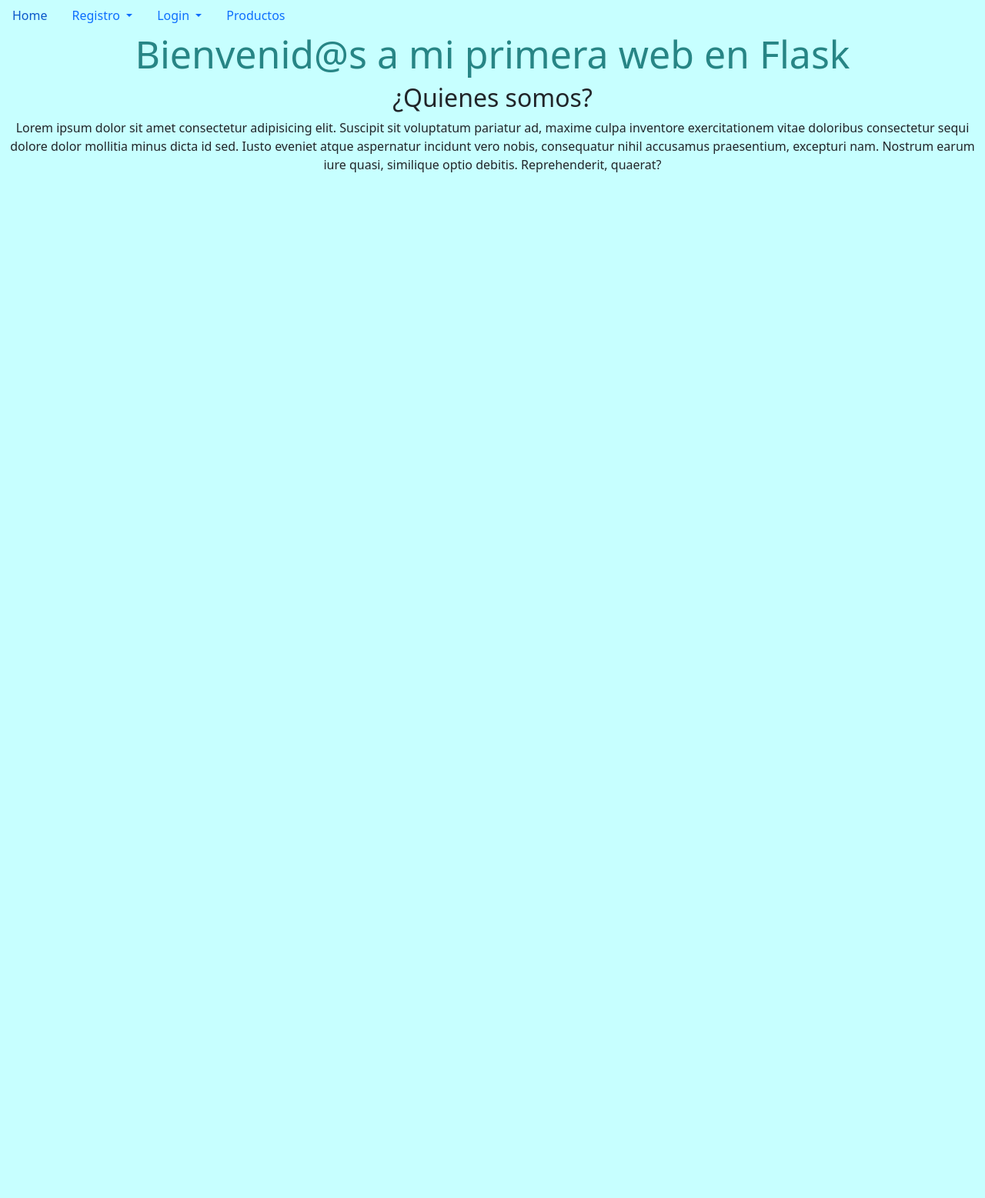
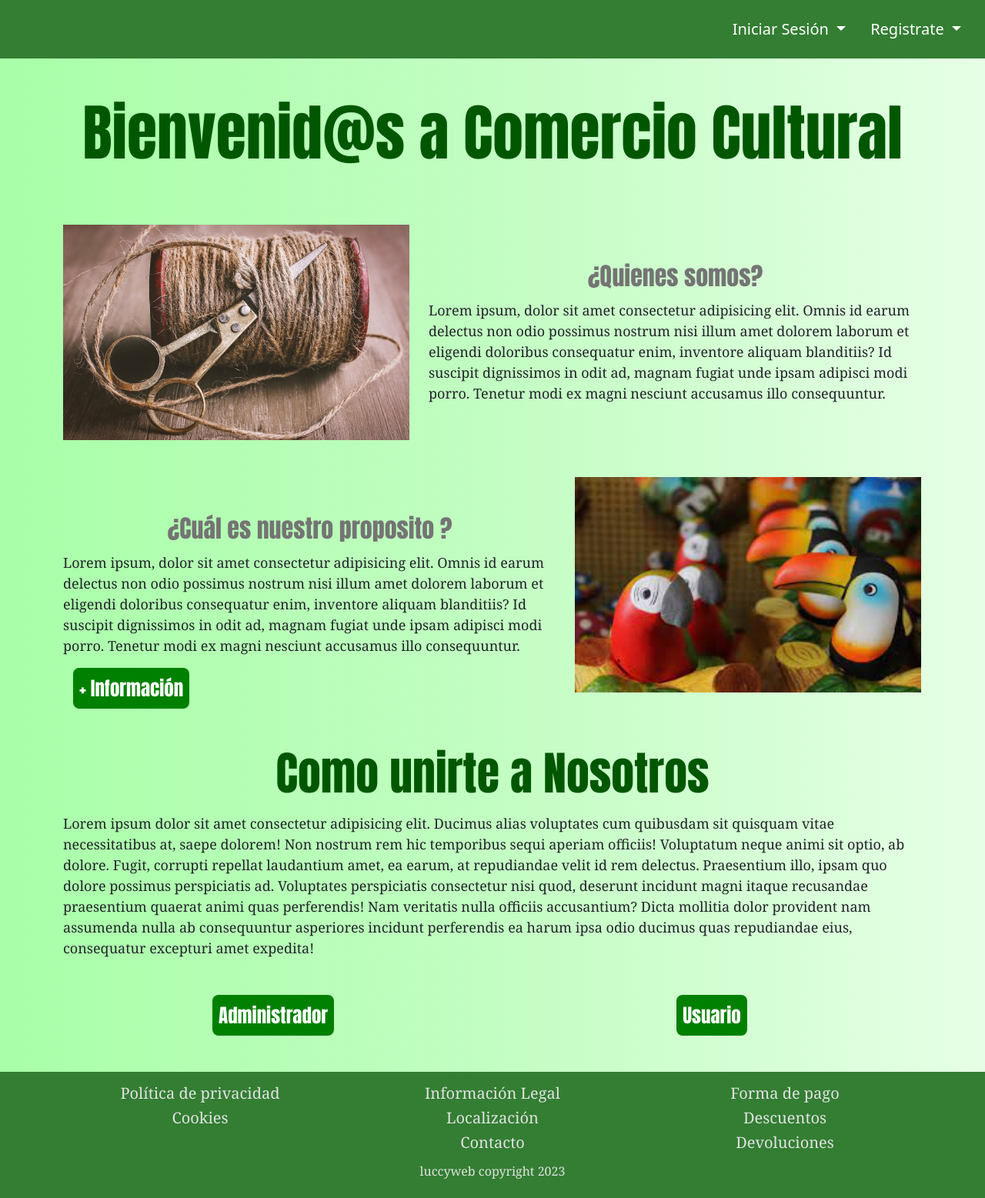
Before and after one commit to Pucelana/my_project_flask, a Flask app: page / in a window 1280 px wide. Shown: the whole page at 77% size. Before the commit the page ends 224 px from the top, so only its background shows below. Run offline with Flask 3, Linux system fonts and the light colour scheme; some libraries are stand-ins or nearby versions.

Commit message:
nuevo codigo

```diff
--- a/app.py
+++ b/app.py
@@ -35,8 +35,8 @@ def get_connection():
     return conexion
 
 @app.route( "/" )
-def  index ():
-  return  render_template('sitio/index.html')
+def  home_sitio():
+  return  render_template('sitio/home_sitio.html')
 
 # Registro de Administradores
 @app.route('/registro_admin/', methods=['GET','POST'])
--- a/static/css/estilo.css
+++ b/static/css/estilo.css
@@ -1,11 +1,152 @@
-body{
-    background-color: #c7ffff;
+#body_1{
+    background: linear-gradient( 90deg, #a8ffa8, #c2fdc2, #e6ffe6);
 }
-h1{
-    color: #278585;
-    font-size: 50px;
+#body_2{
+    background:  #e0ffed;
 }
-#h1_admin{
-    color: #003d3d;
-    font-size: 35px;
+#body_admin_home{
+    background-image: linear-gradient(rgba(0, 0, 0, 0.5), rgba(0, 0, 0, 0.5)), url("/static/img2/pexels-fallon-michael-3551711.jpg");
+    background-repeat: no-repeat;
+    background-position: center center;
+    background-size: cover;
+    min-height: 574px;
 }
+.h1_admin_home{
+    font-family: Impact, Haettenschweiler, 'Arial Narrow Bold', sans-serif;
+    margin-top: 120px;
+    font-size: 60px;
+    color: #64ce64;
+}
+.btn_admin_home{
+    margin-top: 150px;
+    display: flex;
+    justify-content: center;
+}
+.text_admin_home{
+    font-family: Impact, Haettenschweiler, 'Arial Narrow Bold', sans-serif;
+    font-size: 65px;
+    color: #48d148;
+}
+.texto_home_usu{
+    color: #54c454;
+}
+.body_regis{
+    background-color: #d6ffd6;
+}
+.body_login{
+    background-color: #e9f9ff;
+}
+.home_sitio{
+    background-color: #337e33;
+    padding: 15px;
+    color: white;
+}
+.nav-admin{
+    background-color: #b9ffd6;
+}
+.nav-a{
+    color: #3fad6d;
+}
+.nav-a:hover{
+    color: #ac9579;
+}
+.admin{
+    color: #ffaf4e;
+}
+#h1_sit_home{
+    font-family: Impact, Haettenschweiler, 'Arial Narrow Bold', sans-serif;
+    color: #005700;
+    font-size: 80px;
+}
+.h2_sit_home{
+    font-family: Impact, Haettenschweiler, 'Arial Narrow Bold', sans-serif;
+    color: #747474;
+}
+.text_h3{
+    font-family: Impact, Haettenschweiler, 'Arial Narrow Bold', sans-serif;
+    font-size: 60px;
+    color: #005700;
+}
+.fotos_sitio{
+    width: 450px;
+    height: 280px;
+    text-align: center;
+}
+.texto{
+    font-family: Cambria, Cochin, Georgia, Times, 'Times New Roman', serif;
+    font-size: 18px;
+}
+/* Botón de acceso del home de admin */
+.btn_acceso_a{
+    font-size: 25px;
+    font-family: Impact, Haettenschweiler, 'Arial Narrow Bold', sans-serif;;
+    border: 0px;
+    padding: 8px;
+    border-radius: 8px;
+    background-color: #008000;
+    color: #ffffff;
+}
+/* Botón hover de cceso del home de admin */
+.btn_acceso_a:hover{
+    background-color: #ffffff;
+    color: #008000;
+    border: 4px solid #008000;
+}
+#foot_sit_home{
+    background-color: #337e33;
+}
+.foot_text{
+    color: #e2e2e2;
+    font-family: Cambria, Cochin, Georgia, Times, 'Times New Roman', serif;
+}
+.alerta_regis{
+    font-size: 16px;
+    color: #ff0000;
+    background-color: #ffa3a3;
+    transition: ease-in .4s;
+}
+.alert_admin{
+    font-size: 16px;
+    color: #003f00;
+    background-color: #a8ffa8;
+}
+.carrusel{
+    height: 600px;
+}
+#form_post_admin{
+    display: none;
+}
+#form_comentarios{
+    display: none;
+    position: fixed;
+    top: 20%;
+    bottom: 50%;
+    left: 0;
+    width: 50%;
+    height: 50%;
+    background-color: rgba(0, 0, 0, 0.5);
+
+}
+.card_bordes{
+    background-color: #cdffe2;
+    padding: 2px;
+}
+/* Estilo para la seccion de los dialogos
+.dialog_box{
+    width: 400px;
+    padding: 20px;
+    background-color: #f0f0f0;
+    border: 1px solid #ccc;
+    border-radius: 4px;
+}
+.dialog_text{
+    margin-bottom: 10px;
+}
+.dialog_boton{
+    background-color: #4CAF50;
+    color: #ffffff;
+    padding: 8px 12px;
+    border: none;
+    border-radius: 4px;
+    cursor: pointer;
+}*/
--- /dev/null
+++ b/templates/sitio/home_sitio.html
@@ -0,0 +1,107 @@
+<!doctype html>
+<html lang="en">
+<head>
+  <title>Home Principal</title>
+  <!-- Required meta tags -->
+  <meta charset="utf-8">
+  <meta name="viewport" content="width=device-width, initial-scale=1, shrink-to-fit=no">
+  <!-- Bootstrap CSS v5.2.1 -->
+  <link href="https://cdn.jsdelivr.net/npm/bootstrap@5.2.1/dist/css/bootstrap.min.css" rel="stylesheet"
+    integrity="sha384-iYQeCzEYFbKjA/T2uDLTpkwGzCiq6soy8tYaI1GyVh/UjpbCx/TYkiZhlZB6+fzT" crossorigin="anonymous">
+  <!-- CSS -->
+  <link href="{{ url_for('static', filename='css/estilo.css') }}" rel="stylesheet" type="text/css">
+</head>
+<body id="body_1">
+  <header>
+    <nav class="nav justify-content-end home_sitio">
+      <li class="nav-item dropdown">
+        <a class="nav-link dropdown-toggle text-white fs-5" href="#" role="button" data-bs-toggle="dropdown" aria-expanded="false">
+          Iniciar Sesión
+        </a>
+        <ul class="dropdown-menu">
+          <li><a class="dropdown-item" href="/login_admin/">Administrador</a></li>
+          <li><a class="dropdown-item" href="/login_usu/">Usuario</a></li>
+        </ul>
+      </li>
+      <li class="nav-item dropdown">
+        <a class="nav-link dropdown-toggle text-white fs-5" href="#" role="button" data-bs-toggle="dropdown" aria-expanded="false">
+          Registrate
+        </a>
+        <ul class="dropdown-menu">
+          <li><a class="dropdown-item" href="/registro_admin/">Administrador</a></li>
+          <li><a class="dropdown-item" href="/registro_usu/">Usuario</a></li>
+        </ul>
+      </li>
+    </nav>
+    <h1 class="text-center my-5" id="h1_sit_home">Bienvenid@s a Comercio Cultural</h1>
+  </header>
+  <main>
+    <section class="container-lg pt-4">
+      <div class="row">
+        <div class="col-5">
+          <img src="static/img2/Artesania.jpg" class="img-fluid fotos_sitio" alt="artesania">
+        </div>
+        <div class="col-7">
+          <h2 class="text-center mt-5 h2_sit_home">¿Quienes somos?</h2>
+          <p class="texto pt-1">Lorem ipsum, dolor sit amet consectetur adipisicing elit. Omnis id earum delectus non odio possimus nostrum nisi illum amet dolorem laborum et eligendi doloribus consequatur enim, inventore aliquam blanditiis? Id suscipit dignissimos in odit ad, magnam fugiat unde ipsam adipisci modi porro. Tenetur modi ex magni nesciunt accusamus illo consequuntur.</p>
+        </div>
+      </div>
+      <div class="row my-5">
+        <div class="col-7">
+          <h2 class="text-center mt-5 h2_sit_home">¿Cuál es nuestro proposito ?</h2>
+          <p class="texto pt-1">Lorem ipsum, dolor sit amet consectetur adipisicing elit. Omnis id earum delectus non odio possimus nostrum nisi illum amet dolorem laborum et eligendi doloribus consequatur enim, inventore aliquam blanditiis? Id suscipit dignissimos in odit ad, magnam fugiat unde ipsam adipisci modi porro. Tenetur modi ex magni nesciunt accusamus illo consequuntur.</p>
+          <button type="button" class="btn"><a href="#" class="text-decoration-none btn_acceso_a">+ Información</a></button>
+        </div>
+
+        <div class="col-5">
+          <img src="static/img2/tucanjpg.jpg" class="img-fluid fotos_sitio" alt="artesania">
+        </div>
+      </div>
+      <div id="">
+      <h3 class="text-center text_h3 mb-3">Como unirte a Nosotros</h3>
+      <p class="texto mb-5">Lorem ipsum dolor sit amet consectetur adipisicing elit. Ducimus alias voluptates cum quibusdam sit quisquam vitae necessitatibus at, saepe dolorem! Non nostrum rem hic temporibus sequi aperiam officiis! Voluptatum neque animi sit optio, ab dolore. Fugit, corrupti repellat laudantium amet, ea earum, at repudiandae velit id rem delectus. Praesentium illo, ipsam quo dolore possimus perspiciatis ad. Voluptates perspiciatis consectetur nisi quod, deserunt incidunt magni itaque recusandae praesentium quaerat animi quas perferendis! Nam veritatis nulla officiis accusantium? Dicta mollitia dolor provident nam assumenda nulla ab consequuntur asperiores incidunt perferendis ea harum ipsa odio ducimus quas repudiandae eius, consequatur excepturi amet expedita!</p>
+      </div>
+      <div class="row mb-5">
+        <div class="col-6 text-center">
+          <button type="submit" class="btn"><a href="/registro_admin/" class="text-decoration-none btn_acceso_a">Administrador</a></button>
+        </div>
+        <div class="col-6 text-center">
+          <button type="submit" class="btn"><a href="/registro_usu/" class="text-decoration-none btn_acceso_a">Usuario</a></button>
+        </div>
+      </div>
+    </section>
+  </main>
+  <footer id="foot_sit_home">
+    <section class="container-lg py-3">
+      <div class="row foot_text">
+        <div class="col-4">
+         <h5 class="text-center">Política de privacidad</h5>
+         <h5 class="text-center">Cookies</h5>
+        </div>
+        <div class="col-4">
+          <h5 class="text-center">Información Legal</h5>
+          <h5 class="text-center">Localización</h5>
+          <h5 class="text-center">Contacto</h5>
+        </div>
+        <div class="col-4">
+          <h5 class="text-center">Forma de pago</h5>
+          <h5 class="text-center">Descuentos</h5>
+          <h5 class="text-center">Devoluciones</h5>
+        </div>
+      </div>
+      <div class="foot_text pt-2">
+        <h6 class="text-center">luccyweb copyright 2023</h6>
+      </div>
+
+    </section>
+
+  </footer>
+  <!-- Bootstrap JavaScript Libraries -->
+  <script src="https://cdn.jsdelivr.net/npm/@popperjs/core@2.11.6/dist/umd/popper.min.js"
+    integrity="sha384-oBqDVmMz9ATKxIep9tiCxS/Z9fNfEXiDAYTujMAeBAsjFuCZSmKbSSUnQlmh/jp3" crossorigin="anonymous">
+  </script>
+  <script src="https://cdn.jsdelivr.net/npm/bootstrap@5.2.1/dist/js/bootstrap.min.js"
+    integrity="sha384-7VPbUDkoPSGFnVtYi0QogXtr74QeVeeIs99Qfg5YCF+TidwNdjvaKZX19NZ/e6oz" crossorigin="anonymous">
+  </script>
+</body>
+</html>
```
Also changed, not shown: static/img2/Artesania.jpg (added), static/img2/pexels-fallon-michael-3551711.jpg (added), static/img2/tucanjpg.jpg (added).
